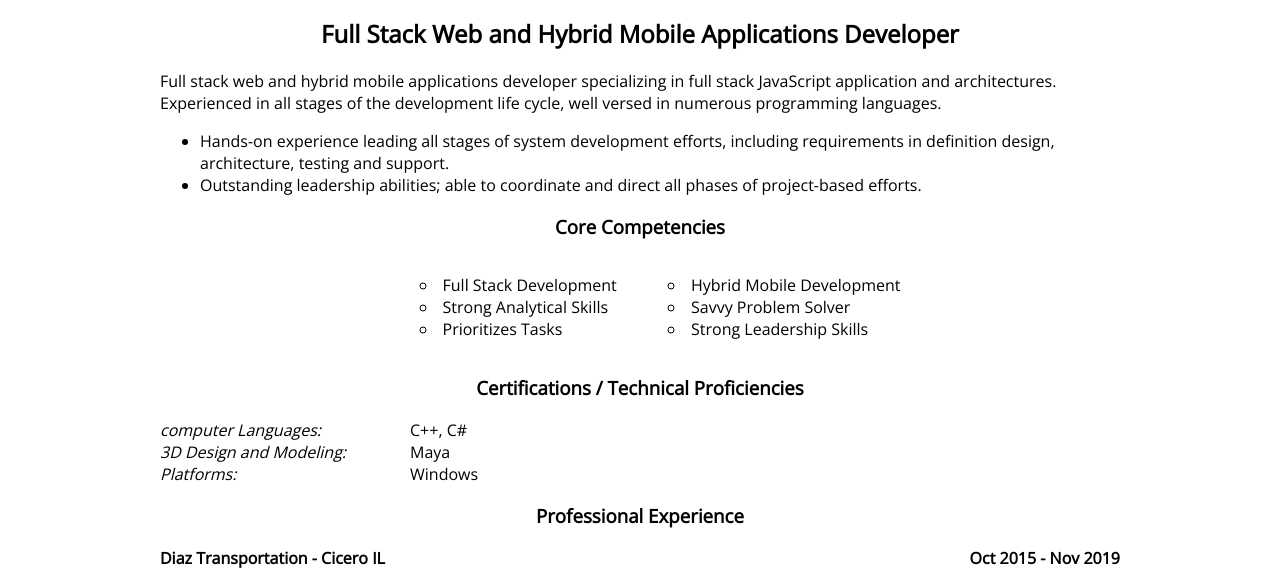
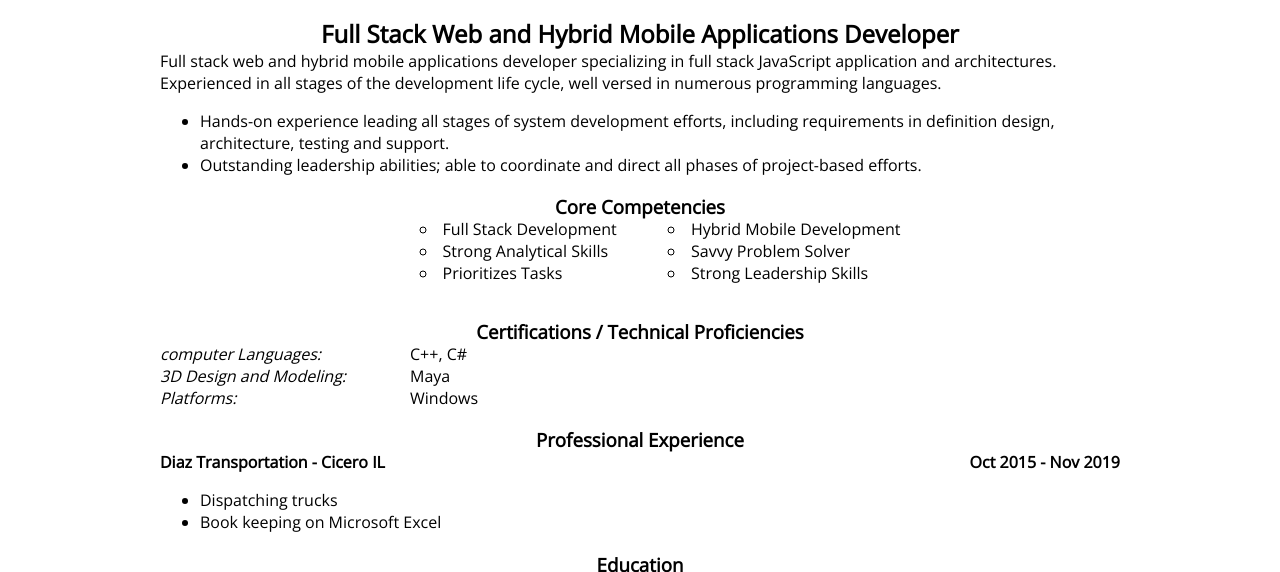
Before and after one commit to Rnunez6/Rnunez6.github.io, a website: page resume.html in a window 1280 px wide. Shown: the part 148-720 px from the top of the page. Drawn offline with nearby package versions, Linux system fonts and the light colour scheme.

Commit message:
fixed more spacing

```diff
--- a/src/scss/main.scss
+++ b/src/scss/main.scss
@@ -64,6 +64,8 @@
 
   /* For smaller screens to not exceed the max screen width */
   max-width: 90%;
+
+
   }
 
   #toggleMenu {
@@ -101,6 +103,8 @@
         display: block;
         border-bottom: 1px solid #777;
       }
+
+
   }
 
   h2{
@@ -119,6 +123,8 @@
     display: inline-block;
     text-align: left;
     list-style-position: inside;
+
+    margin-top:-20px;
   }
   b
   {
@@ -128,4 +134,9 @@
   {
     display: inline-block;
     width: 250px;
+    margin-top:-20px;
    }
+
+   p{
+    margin-top:-20px;
+   }
```
Also changed, not shown: resume.html (+1 -2 lines), dist/css/main.min.css.
